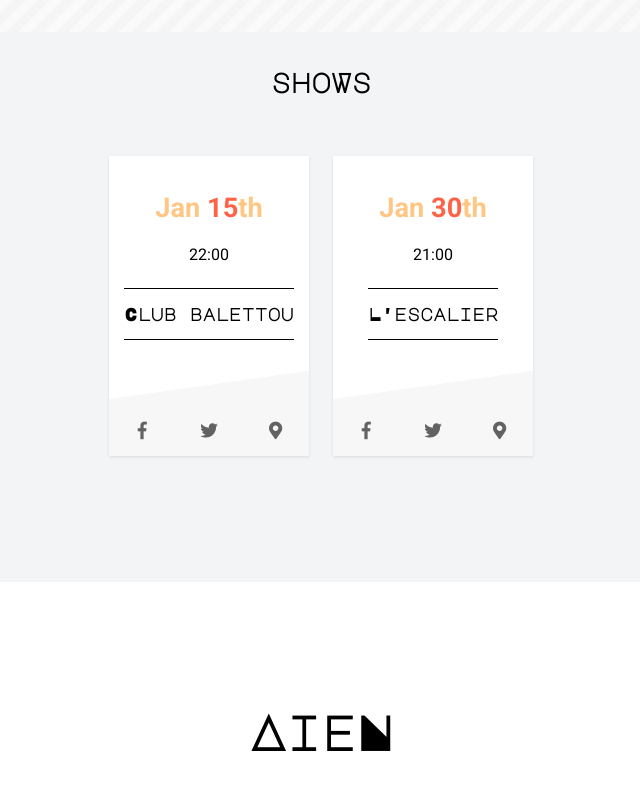
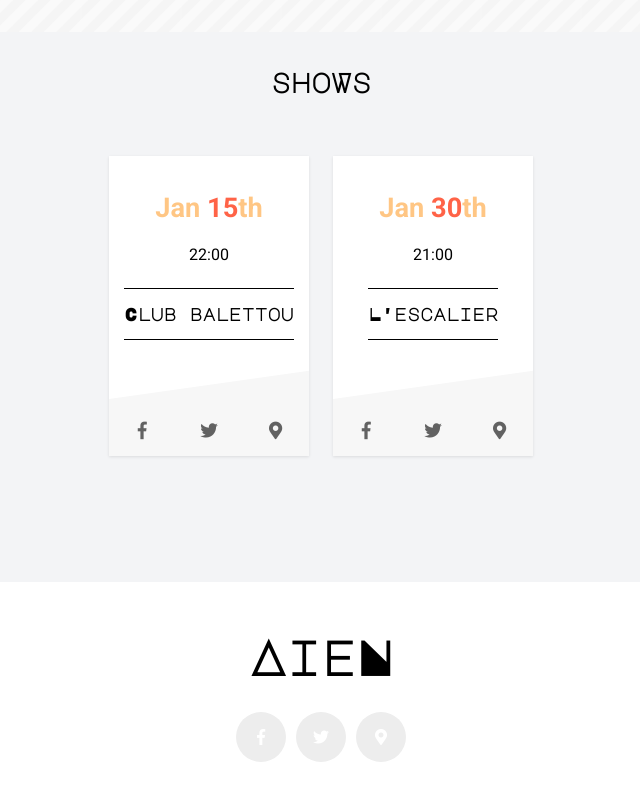
Before and after one commit to qjerap/aien, a website built with Parcel: page src/index.html in a window 1280 px wide. Shown: the part 1868-2678 px from the top of the page, without its empty margins (319-959 px from the left). Built offline with nearby package versions, Linux system fonts and the light colour scheme.

Commit message:
completed footer

```diff
--- a/src/index.html
+++ b/src/index.html
@@ -64,7 +64,9 @@
 
         <div class="section-shows">
 
-            <div data-aos="fade-in" data-aos-duration="1500" class="shows__title"><h1> shoWs</h1></div>
+            <div data-aos="fade-in" data-aos-duration="1500" class="shows__title">
+                <h1> shoWs</h1>
+            </div>
 
             <div data-aos="fade-up" data-aos-duration="1500" data-aos-delay="0" class="card">
                 <div class="card__top">
@@ -113,8 +115,13 @@
 
 
 
-    <footer>
+    <footer data-aos="fade-in" data-aos-duration="1500" data-aos-delay="100">
         <h1>AieN</h1>
+        <div class="footer__media">
+            <a href="#"><i class="fab fa-facebook-f"></a></i>
+            <a href="#"><i class="fab fa-twitter"></i></a>
+            <a href="#"><i class="fas fa-map-marker-alt"></i></a>
+        </div>
     </footer>
 
 
--- a/src/styles/_footer.scss
+++ b/src/styles/_footer.scss
@@ -1,10 +1,35 @@
 footer {
-    height: 300px;
+    height: 250px;
     display: grid;
+    grid-template-rows: 100px 100px;
     justify-content: center;
     align-content: center;
 
     h1 {
+        place-self: center;
         font-size: 3rem;
     }
+
+
 }
+
+.footer__media {
+    display: flex;
+    justify-content: space-between;
+
+    i {
+        display: grid;
+        place-content: center;
+        height: 50px;
+        width: 50px;
+        margin: 5px;
+        border-radius: 50%;
+        color: white;
+        background-color: darken($color: #fff, $amount: 7);
+        transition: background-color 0.4s;
+    }
+
+    i:hover {
+        background-color: black;
+    }
+}
```
Also changed, not shown: dist/index.html, dist/index.js, src/images/hero3.jpg (added), src/styles/_nav.scss (line endings or trailing spaces), 3 other files. Lines whose indentation alone changed are shown as unchanged.
